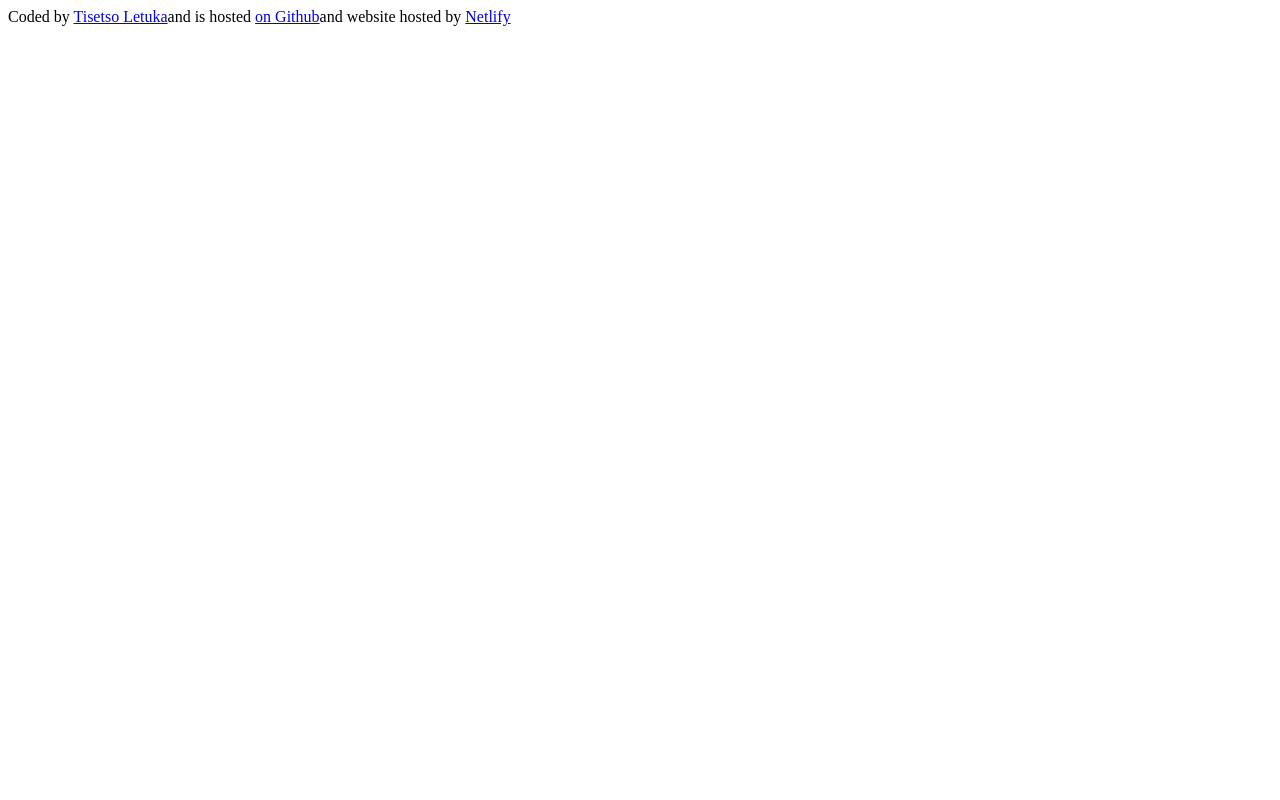
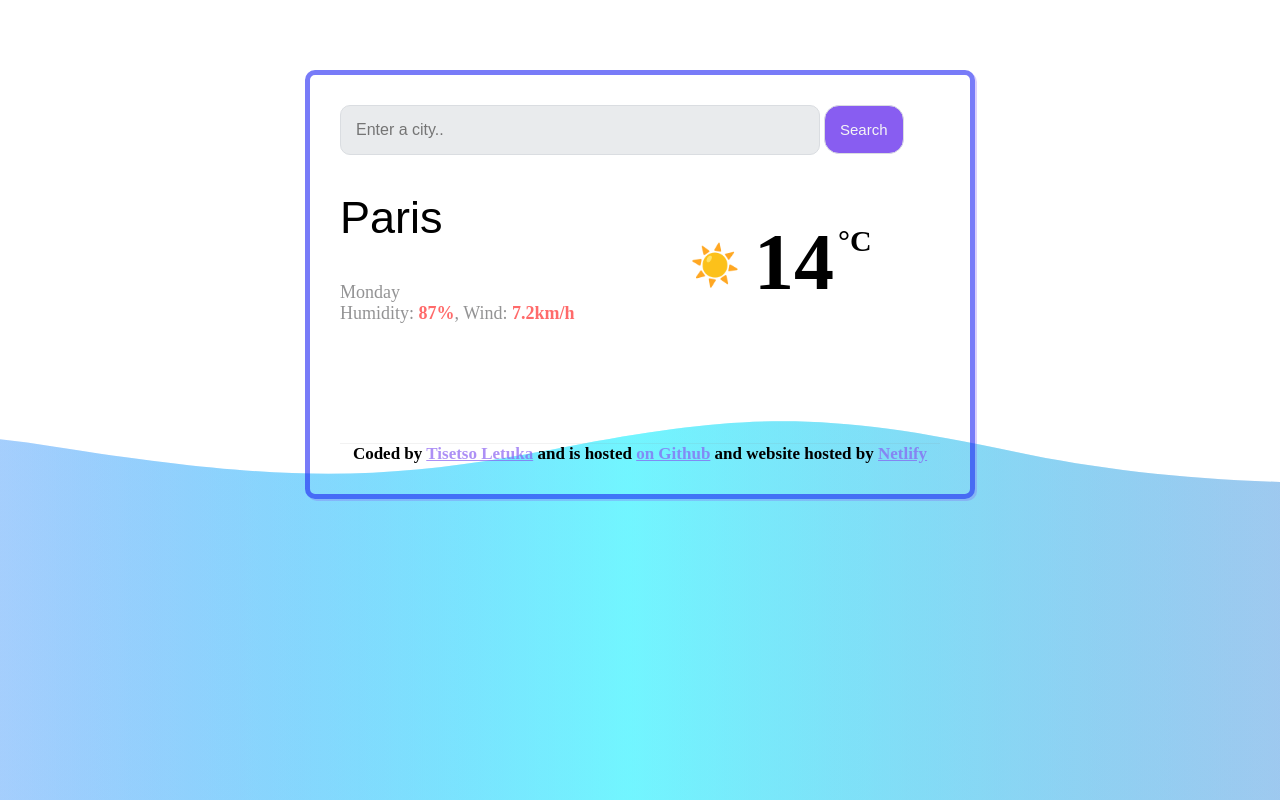
Before and after one commit to T-Letuka/Clima, a plain HTML site: page index.html in a window 1280 px wide. Drawn offline with Linux system fonts and the light colour scheme.

Commit message:
Css styling
added css styling and svg

```diff
--- a/index.html
+++ b/index.html
@@ -3,18 +3,122 @@
   <head>
     <meta charset="UTF-8" />
     <meta name="viewport" content="width=device-width, initial-scale=1.0" />
+    <link rel="stylesheet" href="src/style.css" />
     <title>Weather App</title>
   </head>
   <body>
+    <section class="weather-app">
+      <header>
+        <form class="form-1" id="search-form">
+          <input
+            class="input-search"
+            id="input-search"
+            type="search"
+            placeholder="Enter a city.."
+            required
+          />
+          <input type="submit" value="Search" id="button" />
+        </form>
+      </header>
+      <main>
+        <div class="current-weather">
+          <div>
+            <h1 class="madimi-one-regular" id="new-city">Paris</h1>
+            <p class="day">
+              <span id="actual-day">Monday</span>
+              <span id="description "></span>
+              <br />
+              Humidity: <strong>87%</strong>, Wind: <strong>7.2km/h</strong>
+            </p>
+          </div>
+          <div class="current-temp">
+            <span class="current-temp-icon">☀️</span>
+            <span class="current-temp-text" id="new-temperature">14</span>
+            <span class="current-temp-degrees">°C</span>
+          </div>
+        </div>
+      </main>
+
       <footer>
         Coded by
-      <a href="https://github.com/T-Letuka" target="_blank">Tisetso Letuka</a
-      >and is hosted
-      <a href="http://github.com/T-Letuka/Clima" target="_blank">on Github</a
-      >and website hosted by
+        <a href="https://github.com/T-Letuka" target="_blank">Tisetso Letuka</a>
+        and is hosted
+        <a href="http://github.com/T-Letuka/Clima" target="_blank">on Github</a>
+        and website hosted by
         <a href="https://clima-forecast-app.netlify.app/" target="_blank"
           >Netlify</a
         >
       </footer>
+    </section>
+    <svg
+      version="1.1"
+      xmlns="http://www.w3.org/2000/svg"
+      xmlns:xlink="http://www.w3.org/1999/xlink"
+      x="0px"
+      y="0px"
+      width="100%"
+      height="100%"
+      viewBox="0 0 1600 900"
+      preserveAspectRatio="xMidYMax slice"
+    >
+      <defs>
+        <linearGradient id="bg">
+          <stop offset="0%" style="stop-color: rgba(29, 80, 247, 0.06)"></stop>
+          <stop offset="50%" style="stop-color: rgba(76, 243, 255, 0.6)"></stop>
+          <stop
+            offset="100%"
+            style="stop-color: rgba(72, 104, 209, 0.2)"
+          ></stop>
+        </linearGradient>
+        <path
+          id="wave"
+          fill="url(#bg)"
+          d="M-363.852,502.589c0,0,236.988-41.997,505.475,0
+	s371.981,38.998,575.971,0s293.985-39.278,505.474,5.859s493.475,48.368,716.963-4.995v560.106H-363.852V502.589z"
+        />
+      </defs>
+      <g>
+        <use xlink:href="#wave" opacity=".3">
+          <animateTransform
+            attributeName="transform"
+            attributeType="XML"
+            type="translate"
+            dur="10s"
+            calcMode="spline"
+            values="270 230; -334 180; 270 230"
+            keyTimes="0; .5; 1"
+            keySplines="0.42, 0, 0.58, 1.0;0.42, 0, 0.58, 1.0"
+            repeatCount="indefinite"
+          />
+        </use>
+        <use xlink:href="#wave" opacity=".6">
+          <animateTransform
+            attributeName="transform"
+            attributeType="XML"
+            type="translate"
+            dur="8s"
+            calcMode="spline"
+            values="-270 230;243 220;-270 230"
+            keyTimes="0; .6; 1"
+            keySplines="0.42, 0, 0.58, 1.0;0.42, 0, 0.58, 1.0"
+            repeatCount="indefinite"
+          />
+        </use>
+        <use xlink:href="#wave" opacty=".9">
+          <animateTransform
+            attributeName="transform"
+            attributeType="XML"
+            type="translate"
+            dur="6s"
+            calcMode="spline"
+            values="0 230;-140 200;0 230"
+            keyTimes="0; .4; 1"
+            keySplines="0.42, 0, 0.58, 1.0;0.42, 0, 0.58, 1.0"
+            repeatCount="indefinite"
+          />
+        </use>
+      </g>
+    </svg>
+    <script src="src/index.js"></script>
   </body>
 </html>
--- a/src/style.css
+++ b/src/style.css
@@ -0,0 +1,110 @@
+body {
+  display: block;
+  margin: 20px;
+}
+
+.weather-app {
+  position: relative;
+  display: block;
+  margin: 70px auto;
+  max-width: 600px;
+  padding: 30px;
+  border: 5px solid #1e22f398;
+  box-shadow: 2px 2px #875df14a;
+  border-radius: 10px;
+}
+.current-weather {
+  display: block;
+}
+
+.madimi-one-regular {
+  font-family: "Madimi One", sans-serif;
+  font-weight: 400;
+  font-style: normal;
+  font-size: 45px;
+}
+
+#button {
+  padding: 15px;
+  border-radius: 15px;
+  border: #dadde1 1px solid;
+  outline: none;
+  color: whitesmoke;
+  background-color: #885df1;
+  font-size: 15px;
+  font-weight: 400;
+}
+
+.input-search {
+  background-color: #dadde196;
+  width: 80%;
+  font-size: 16px;
+  padding: 15px;
+  border-radius: 10px;
+  border: 1px solid #dadde1;
+  outline: none;
+}
+
+.current-temp {
+  display: block;
+  position: relative;
+  right: -350px;
+  top: -125px;
+  margin: 0 0 10px 0;
+}
+
+.current-temp-icon {
+  position: relative;
+  top: -10px;
+  font-size: 40px;
+  margin-right: 10px;
+}
+
+.current-temp-text {
+  font-size: 80px;
+  font-weight: bold;
+}
+
+.current-temp-degrees {
+  position: relative;
+  top: -38px;
+  font-size: 30px;
+  font-weight: bold;
+}
+
+strong {
+  color: rgba(255, 0, 0, 0.583);
+}
+
+.day {
+  display: block;
+  font-weight: 300;
+  font-size: 18px;
+  color: #27282980;
+}
+
+p {
+  color: #2a2b2ed3;
+}
+
+a {
+  color: #875df1af;
+}
+
+footer {
+  border-top: 1px solid rgba(128, 128, 128, 0.104);
+  text-align: center;
+  font-size: 17px;
+  font-weight: bold;
+}
+
+svg {
+  position: absolute;
+  bottom: 0;
+  left: 0;
+  width: 100%;
+  height: 100%;
+  z-index: -1;
+  box-sizing: border-box;
+  display: block;
+}
```
Lines whose indentation alone changed are shown as unchanged.
